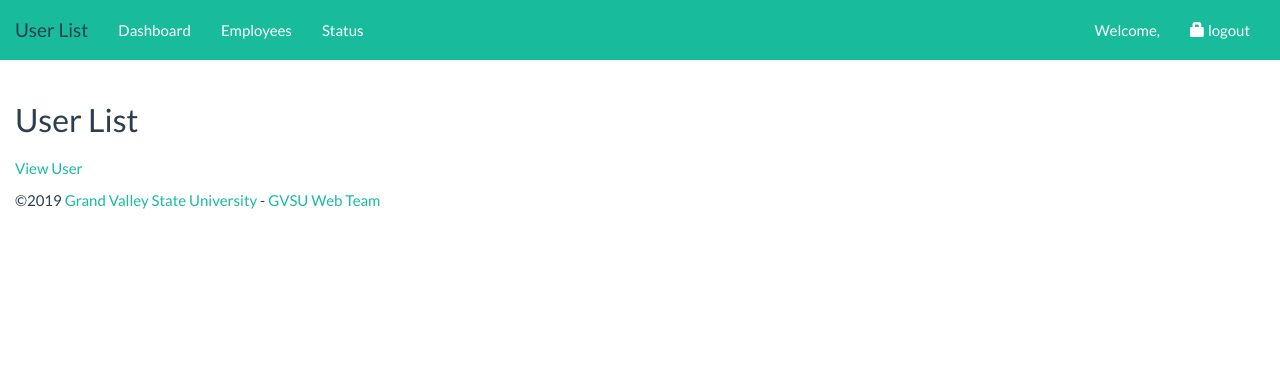
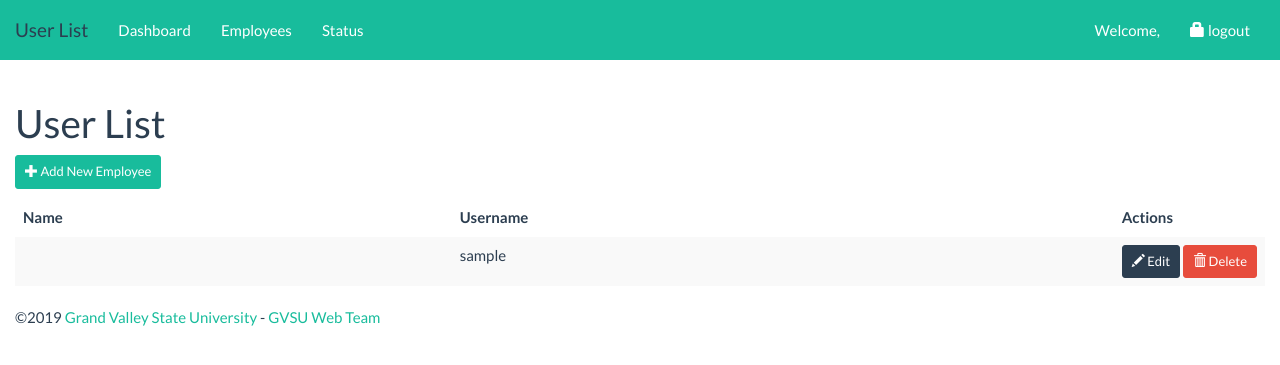
Before and after one commit to brentswisher/codeignitor-office-status, a CodeIgniter app: page /officestatus/users in a window 1280 px wide. Shown: the top 365 px of the page. Run offline with CodeIgniter, Linux system fonts and the light colour scheme; tables that the repository leaves empty or names only in its code hold one stand-in row (values such as "Sample post"); data that the repository does not hold is empty.

Commit message:
Add user delete ability and clean up user list styles

```diff
--- a/application/config/database.php
+++ b/application/config/database.php
@@ -81,7 +81,7 @@ $db['default'] = array(
 	'password' => 'password',
 	'database' => 'php_docker',
 	'dbdriver' => 'mysqli',
-	'dbprefix' => '',
+	'dbprefix' => 'office_',
 	'pconnect' => FALSE,
 	'db_debug' => (ENVIRONMENT !== 'production'),
 	'cache_on' => FALSE,
--- a/application/config/routes.php
+++ b/application/config/routes.php
@@ -54,6 +54,7 @@ defined('BASEPATH') OR exit('No direct script access allowed');
 // $route['translate_uri_dashes'] = FALSE;
 
 $route['users/create'] = 'users/create';
+$route['users/delete/(:any)'] = 'users/delete/$1';
 $route['users/(:any)'] = 'users/view/$1';
 $route['users'] = 'users';
 
--- a/application/controllers/Users.php
+++ b/application/controllers/Users.php
@@ -48,5 +48,15 @@ class Users extends CI_Controller {
 		}
 	}
 
+	public function delete($username = NULL) {
+		// $this->load->helper('session');
+		$data['user_detail'] = $this->users_model->get_users($username);
+		if (empty($data['user_detail'])){
+			show_404();
+		}
+		$this->users_model->delete_user($username);
+		// $this->session->set_flashdata('message', 'User '.$usernaem.' successfully deleted');
+		redirect('/users/');
+	}
 }
 ?>
--- a/application/models/Users_model.php
+++ b/application/models/Users_model.php
@@ -7,11 +7,11 @@ class Users_model extends CI_Model {
 
 	public function get_users($username = FALSE) {
 		if ($username === FALSE) {
-			$query = $this->db->get('office_user');
+			$query = $this->db->get('user');
 			return $query->result_array();
 		}
 
-		$query = $this->db->get_where('office_user', array('username' => $username));
+		$query = $this->db->get_where('user', array('username' => $username));
 		return $query->row_array();
 	}
 
@@ -26,7 +26,14 @@ class Users_model extends CI_Model {
 			'lastName' => $this->input->post('lastName')
 		);
 
-	    return $this->db->insert('office_user', $data);
+		return $this->db->insert('user', $data);
+	}
+	public function delete_user($username = FALSE) {
+		$this->load->helper('url');
+
+		$username = url_title($username, 'dash', TRUE);
+
+		return $this->db->delete('user', array('username' => $username));
 	}
 }
 ?>
--- a/application/views/users/index.php
+++ b/application/views/users/index.php
@@ -1,11 +1,35 @@
-<h2><?php echo $title; ?></h2>
-
-<?php foreach ($users as $user_item): ?>
-
-        <h3><?php echo $user_item['username']; ?></h3>
-        <div class="main">
-                <?php echo $user_item['firstName']; ?>
-        </div>
-        <p><a href="<?php echo site_url('users/'.$user_item['username']); ?>">View User</a></p>
-
-<?php endforeach; ?>
+<h1><?php echo $title; ?></h1>
+<p>
+	<a class="btn btn-sm btn-success" href="create/">
+		<span class="glyphicon glyphicon-plus"></span>
+		Add New Employee
+	</a>
+</p>
+<table class="table table-striped">
+	<thead>
+		<tr>
+			<th>Name</th>
+			<th>Username</th>
+			<th>Actions</th>
+		</tr>
+	</thead>
+	<?php if(empty($users)){ ?>
+		<tr>
+			<td colspan="4">There are no employees found.</td>
+		</tr>
+	<?php } else { ?>
+	<?php foreach ($users as $user_item): ?>
+		<tr>
+			<td><?=$user_item['firstName'] . ' ' . $user_item['lastName'] ?></td>
+			<td><?=$user_item['username']?></td>
+			<td>
+				<a class="btn btn-sm btn-primary" href="edit/<?=$user_item['username']?>">
+					<span class="glyphicon glyphicon-pencil"></span> Edit
+				</a>
+				<a class="btn btn-sm btn-danger" href="delete/<?=$user_item['username']?>">
+					<span class="glyphicon glyphicon-trash"></span> Delete
+				</a>
+			</td>
+		</tr>
+	<?php endforeach;} ?>
+</table>
```
Lines whose indentation alone changed are shown as unchanged.
